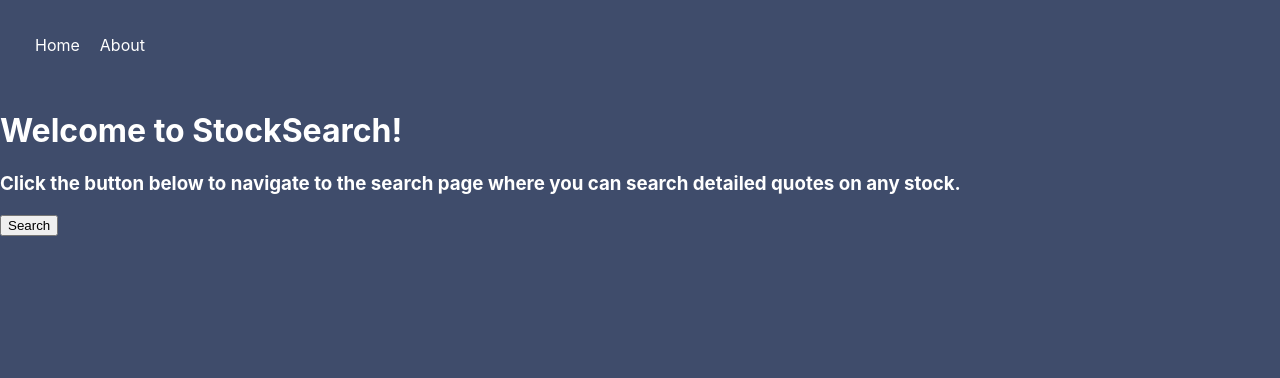
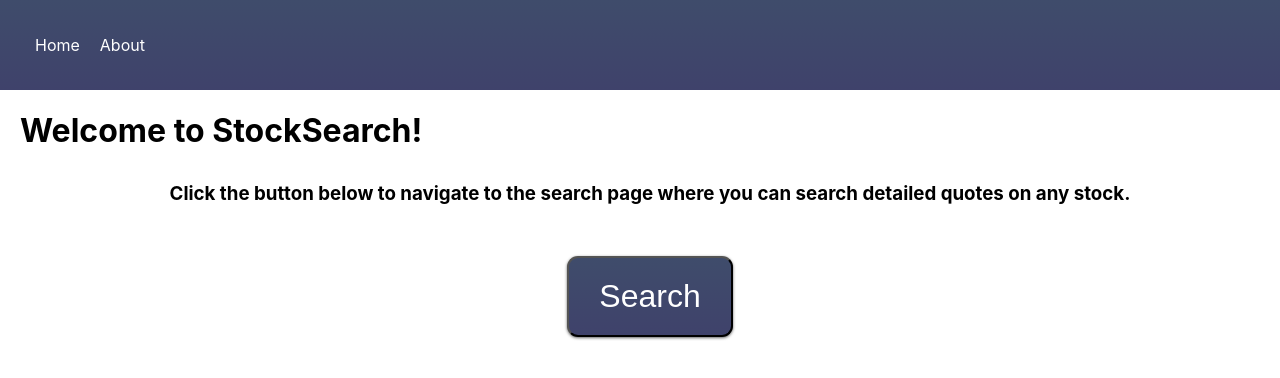
Before and after one commit to mattr171/React-Stock-Search-Application, a React (Create React App) app: page / in a window 1280 px wide. Shown: the top 378 px of the page. Built offline with nearby package versions, Linux system fonts and the light colour scheme; no server answers.

Commit message:
Home Page styling fixes

```diff
--- a/src/index.css
+++ b/src/index.css
@@ -1,38 +1,18 @@
 body {
-  color: white;
   margin: 0;
   font-family: -apple-system, BlinkMacSystemFont, "Segoe UI", "Roboto", "Oxygen",
     "Ubuntu", "Cantarell", "Fira Sans", "Droid Sans", "Helvetica Neue",
     sans-serif;
   -webkit-font-smoothing: antialiased;
   -moz-osx-font-smoothing: grayscale;
-
-  /* Permalink - use to edit and share this gradient: https://colorzilla.com/gradient-editor/#3f4c6b+0,3f4c6b+100;Blue+Grey+Flat */
-  background: #3f4c6b; /* Old browsers */
-  background: -moz-linear-gradient(
-    top,
-    #3f4c6b 0%,
-    #3f4c6b 100%
-  ); /* FF3.6-15 */
-  background: -webkit-linear-gradient(
-    top,
-    #3f4c6b 0%,
-    #3f4c6b 100%
-  ); /* Chrome10-25,Safari5.1-6 */
-  background: linear-gradient(
-    to bottom,
-    #3f4c6b 0%,
-    #3f4c6b 100%
-  ); /* W3C, IE10+, FF16+, Chrome26+, Opera12+, Safari7+ */
-  filter: progid:DXImageTransform.Microsoft.gradient( startColorstr='#3f4c6b', endColorstr='#3f4c6b',GradientType=0 ); /* IE6-9 */
-}
+  }
 
 code {
   font-family: source-code-pro, Menlo, Monaco, Consolas, "Courier New",
     monospace;
 }
 
-article,
+article, main,
 section {
   margin-left: 20px;
 }
@@ -43,17 +23,17 @@ nav {
   background: -moz-linear-gradient(
     top,
     #3f4c6b 0%,
-    #3f4c6b 100%
+    #3f426b 100%
   ); /* FF3.6-15 */
   background: -webkit-linear-gradient(
     top,
     #3f4c6b 0%,
-    #3f4c6b 100%
+    #3f426b 100%
   ); /* Chrome10-25,Safari5.1-6 */
   background: linear-gradient(
     to bottom,
     #3f4c6b 0%,
-    #3f4c6b 100%
+    #3f426b 100%
   ); /* W3C, IE10+, FF16+, Chrome26+, Opera12+, Safari7+ */
   filter: progid:DXImageTransform.Microsoft.gradient( startColorstr='#3f4c6b', endColorstr='#3f4c6b',GradientType=0 ); /* IE6-9 */
 }
@@ -74,6 +54,38 @@ nav div ul li a {
   color: white;
 }
 
+/*#3f4c6b 0%,
+#3f426b 100% */
+.btn {
+  background: #3f4c6b;
+  background-image: -webkit-linear-gradient(top, #3f4c6b, #3f426b);
+  background-image: -moz-linear-gradient(top, #3f4c6b, #3f426b);
+  background-image: -ms-linear-gradient(top, #3f4c6b, #3f426b);
+  background-image: -o-linear-gradient(top, #3f4c6b, #3f426b);
+  background-image: linear-gradient(to bottom, #3f4c6b, #3f426b);
+  -webkit-border-radius: 11;
+  -moz-border-radius: 11;
+  border-radius: 11px;
+  -webkit-box-shadow: 0px 1px 3px #666666;
+  -moz-box-shadow: 0px 1px 3px #666666;
+  box-shadow: 0px 1px 3px #666666;
+  font-family: Arial;
+  color: #ffffff;
+  font-size: 32px;
+  padding: 20px 30px 20px 30px;
+  text-decoration: none;
+  margin-top:2rem;
+}
+
+.btn a {
+  color: white;
+  text-decoration: none;
+}
+
+.btn:hover {
+  text-decoration: none;
+}
+
 .searchForm {
   margin-top: 10px;
   text-align: center;
@@ -87,6 +99,13 @@ nav div ul li a {
   padding-inline-start: 0px;
 }
 
+.text-center {
+  text-align: center;
+}
+
+.text-center h3 {
+  margin-top: 2rem;
+}
 .open-close p {
   font-size: 6rem;
   border-style: solid;
--- a/src/pages/Home.js
+++ b/src/pages/Home.js
@@ -7,13 +7,15 @@ const Home = () => {
   return (
     <main>
       <h1>Welcome to StockSearch!</h1>
+      <div className="text-center">
         <h3>
           Click the button below to navigate to the search page where you can
           search detailed quotes on any stock.
         </h3>
         <Link to="/search">
-        <button>Search</button>
+          <button className="btn">Search</button>
         </Link>
+      </div>
     </main>
   );
 };
```
Lines whose indentation alone changed are shown as unchanged.
